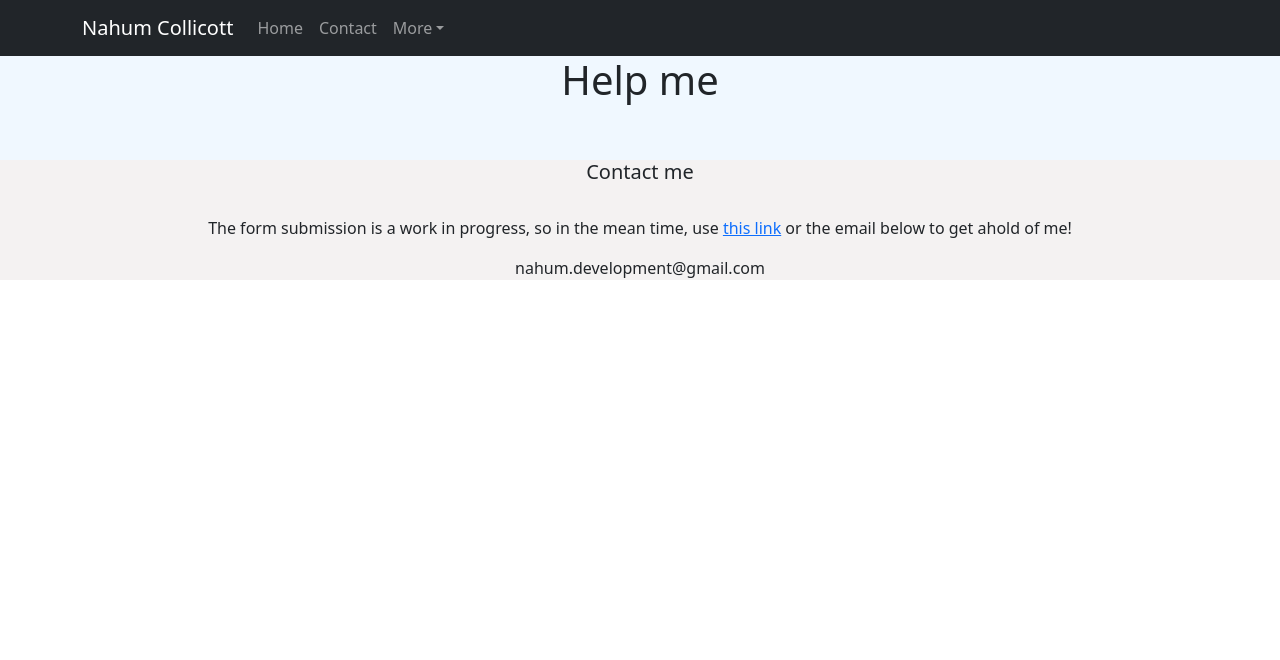
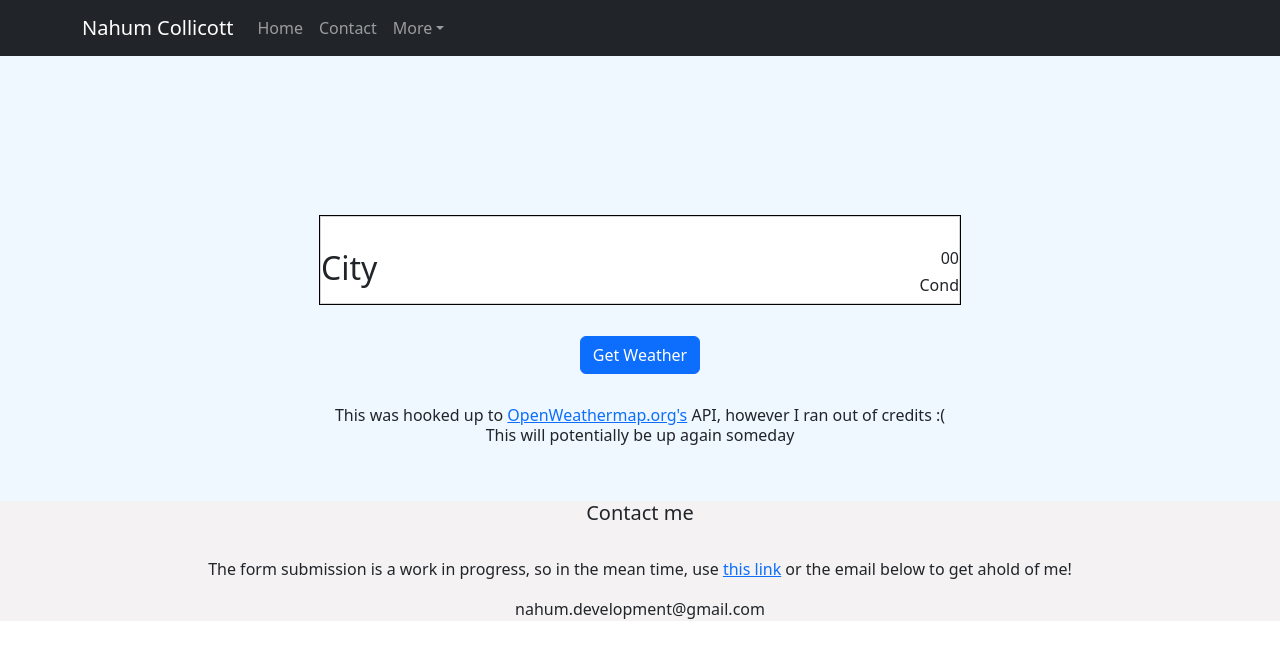
Before and after one commit to nahummc/react-dev-site, a React (Create React App) app: page /weather in a window 1280 px wide. Shown: the top 660 px of the page. Built offline with nearby package versions, Linux system fonts and the light colour scheme; no server answers.

Commit message:
Just about finished the API call to openWeather, need more credits though. For now it is just hard coded in

```diff
--- a/package.json
+++ b/package.json
@@ -13,8 +13,11 @@
     "axios": "^1.2.1",
     "bootstrap": "^5.2.3",
     "bootstrap-icons": "^1.10.2",
+    "dotenv": "^16.0.3",
     "firebase": "^9.15.0",
     "formik": "^2.2.9",
+    "jshint": "^2.13.6",
+    "process": "^0.11.10",
     "react": "^18.2.0",
     "react-bootstrap": "^2.7.0",
     "react-dom": "^18.2.0",
--- a/src/App.css
+++ b/src/App.css
@@ -2,14 +2,3 @@
   text-align: center;
   background-color: aliceblue;
 }
-
-.img-thumbnail {
-  width: 80%;
-}
-
-.aboutme {
-  display: flex;
-  flex-direction: column;
-  align-items: center;
-  padding: 20px 10px;
-}
--- a/src/App.js
+++ b/src/App.js
@@ -7,7 +7,6 @@ import Weather from './components/Weather.js';
 import ContactForm from './components/ContactForm.js';
 import { BrowserRouter as Router, Route, Routes } from 'react-router-dom'
 import Footer from './components/Footer.js'
-import FaReact from 'react-icons/fa'
 
 
 
--- /dev/null
+++ b/src/components/UseJoke.js
@@ -0,0 +1,20 @@
+import { useState, useEffect } from 'react'
+
+const jokesAPI = 'https://official-joke-api.appspot.com/random_joke'
+
+function useJoke() {
+  const [joke, setJoke] = useState(null)
+
+  async function fetchJoke() {
+    const response = await fetch(jokesAPI)
+    const data = await response.json()
+    setJoke(data)
+  }
+
+  useEffect(() => {
+    fetchJoke()
+  }, [])
+
+  console.log(joke);
+}
+export default useJoke
--- a/src/components/Weather.css
+++ b/src/components/Weather.css
@@ -0,0 +1,39 @@
+.weather-card {
+    display: flex;
+    margin-left: auto;
+    margin-right: auto;
+    margin-top: 10em;
+    padding-top: 2em;
+    margin-bottom: 1em;;
+    /* margin-bottom: 2em; */
+    border: 1px solid lightgrey;
+    width: 50%;
+    -webkit-box-shadow: 0px 0px 0px 1px black;
+    -moz-box-shadow: 0px 0px 0px 1px #000;
+    box-shadow: 0px 0px 0px 1px #000;
+    background-color: white;
+}
+
+.city {
+    font-size: 2em;
+}
+
+.col {
+    display: flex;
+    flex-direction: column;
+}
+
+.condition {
+    font-size: 1em;
+    margin-left: auto;
+
+}
+
+.temp {
+    font-size: 1em;
+    margin-left: auto;
+}
+
+.get-weather-btn {
+    margin-top: 1em;
+}
--- a/src/components/Weather.js
+++ b/src/components/Weather.js
@@ -1,11 +1,25 @@
 import React, { useState, useEffect } from 'react'
-import ReactWeather, { useOpenWeather } from 'react-open-weather';
-// import axios from 'axios';
+import './Weather.css';
+import Button from 'react-bootstrap/Button';
+
+// import ReactWeather, { useOpenWeather } from 'react-open-weather';
+// import UseJoke from './UseJoke.js';
+
+// import { env } from 'process';
+
+
+//ran out of api credits, I am now going to scrape data for it
+// const API_key = 'a0195a7cd2ead63ca214d473be267149'
+const API_key = process.env.REACT_APP_MY_ENV_VARIABLE;
+// console.log(process.env.REACT_APP_TEST)
 
 
 function Weather() {
   const [lat, setLat] = useState([]);
   const [long, setLong] = useState([]);
+  const [city, setCity] = useState('City');
+  const [temperature, setTemperature] = useState('00')
+  const [conditions, setConditions] = useState('Cond')
 
   useEffect(() => {
     navigator.geolocation.getCurrentPosition(function(position) {
@@ -13,21 +27,79 @@ function Weather() {
       setLong(position.coords.longitude);
     });
 
-    console.log("Latitude is:", lat)
-    console.log("Longitude is:", long)
+    // console.log("Latitude is:", lat)
+    // console.log("Longitude is:", long)
   }, [lat, long]);
+
+
+  const weatherAPI =`https://api.openweathermap.org/data/2.5/weather?lat=${lat}&lon=${long}&appid=${API_key}&units=metric`;
+
+  console.log(weatherAPI);
+
+
+
+// this works, just im poor
+async function fetchWeather() {
+  const response = await fetch(weatherAPI);
+  const data = await response.json();
+  // setWeatherData(data);
+  // setCity(data["name"])
+  // setConditions(data["weather"][0]["main"])
+
+  console.log(data['cod'])
+  if (data['cod'] === 401) {
+    setCity('Fredericton')
+    setConditions('Overcast')
+    setTemperature('-1')
+  } else {
+
+    setCity(data["name"]);
+    setConditions(data["weather"][0]["main"]);
+    setTemperature(data["main"]["temp"])
+    // console.log(data)
+    // console.log(data["weather"][0]["main"])
+    // console.log(data["weather"][0]["main"])
+  }
+}
+
+
+  function handleClick() {
+    fetchWeather();
+    // console.log(process.env.REACT_APP_MY_ENV_VARIABLE)
+  }
+
+  return (
+    <div>
+
+      {/* <p>{weatherData["weather"]}</p> */}
+
+      <div className='weather-card'>
+        <h3 className='city'>{city}</h3>
+        <div className='col'>
+
+          <h4 className='temp'>{temperature}</h4>
+          <h4 className='condition'>{conditions}</h4>
+        </div>
+      </div>
+
+
+
+      <Button className='get-weather-btn' onClick={handleClick}>Get Weather</Button>
+      {/* <button className='get-weather-btn' onClick={handleClick} >
+        Get Weather!
+      </button> */}
 
 
 
 
 
-  return (
-    <div>
-      <h1>Help me</h1>
-
+      <h6>This was hooked up to <a href='https://openweathermap.org'>OpenWeathermap.org's</a> API, however I ran out of credits :( <br/> This will potentially be up again someday</h6>
+      {/* <h1>Help me</h1> */}
+      {/* <p>{weatherData}</p> */}
+      {/* <UseJoke /> */}
 
     </div>
   );
 };
 
-export default Weather;
+export default Weather
```
Also changed, not shown: 1 other file (tests, documents, lock files or other folders).
